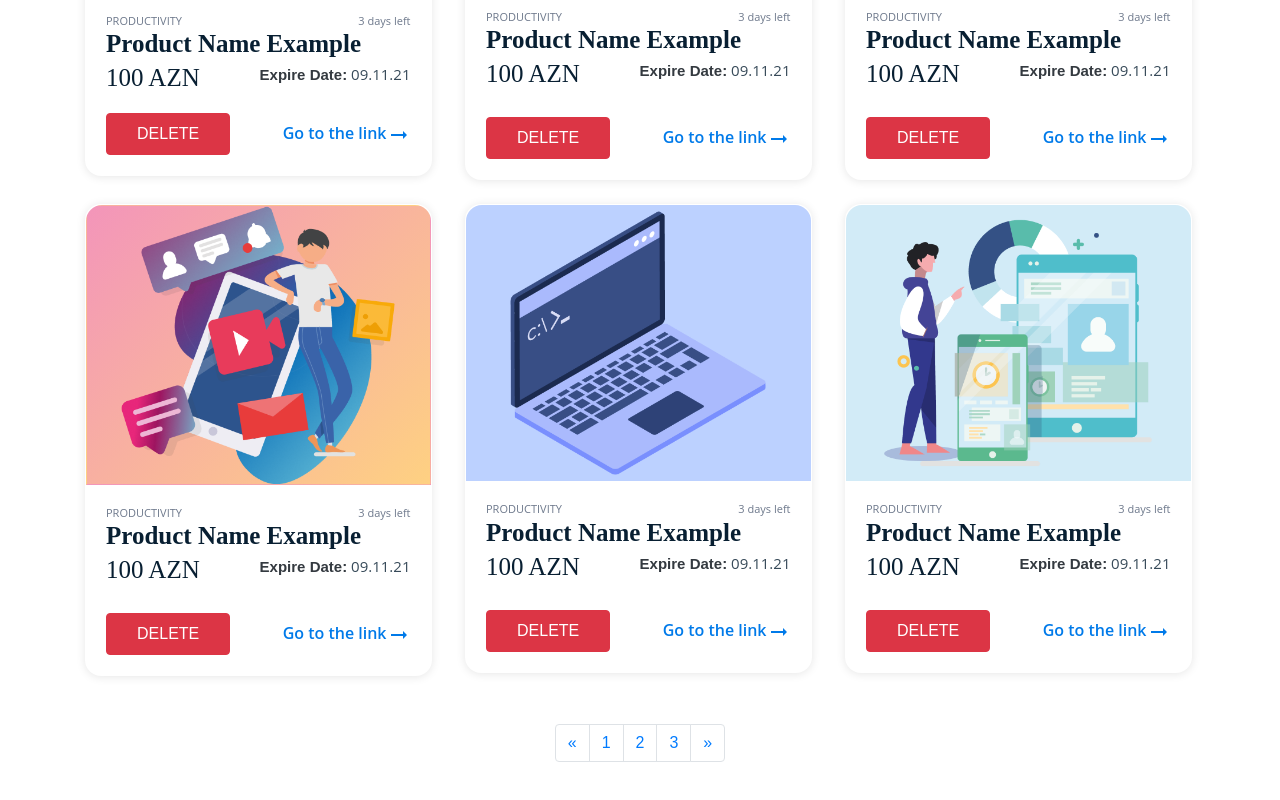
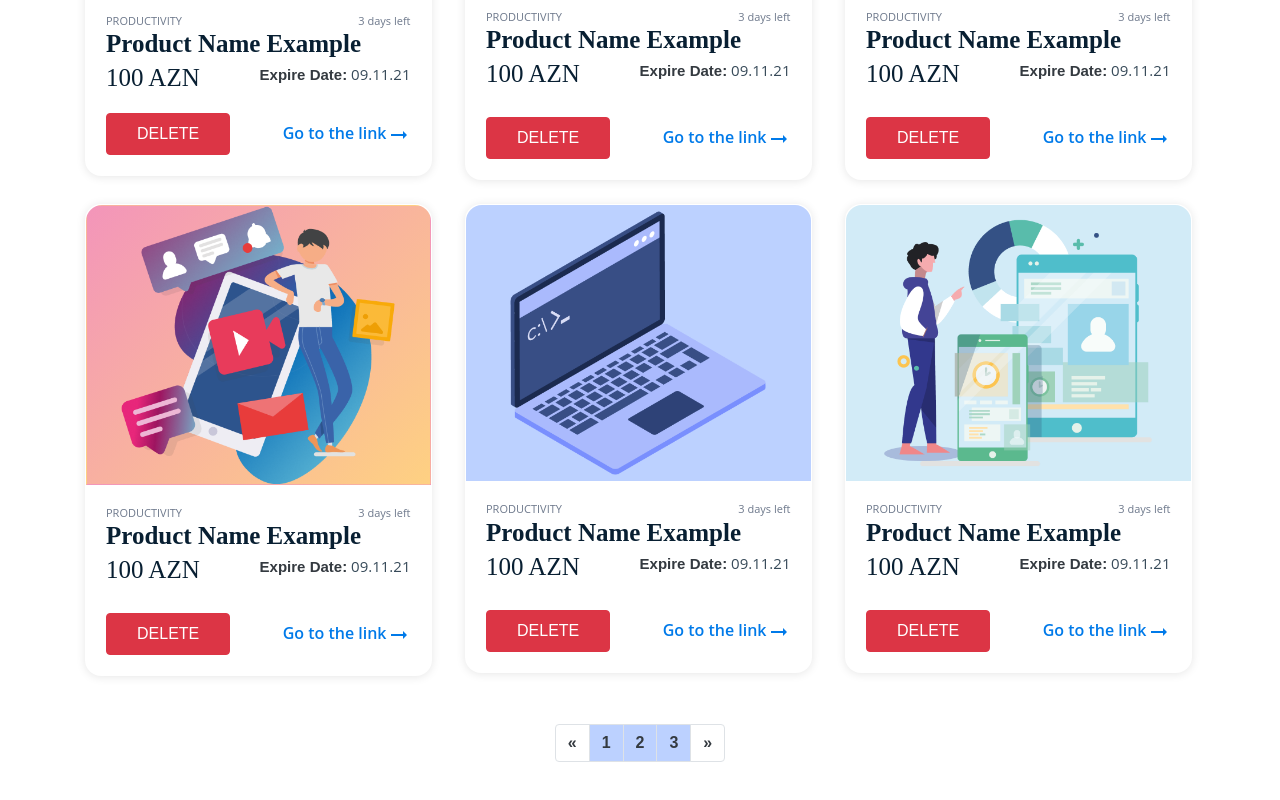
Before and after one commit to Sevda-HHH/UniSubscribe, a React (Create React App) app in the folder PYP hackathon/app/: page / in a window 1280 px wide. Shown: the part 435-1235 px from the top of the page. Built offline with nearby package versions, Linux system fonts and the light colour scheme.

Commit message:
Pagination View Updated

```diff
--- a/PYP hackathon/app/src/components/Products/ProductsPagination.tsx
+++ b/PYP hackathon/app/src/components/Products/ProductsPagination.tsx
@@ -6,7 +6,7 @@ interface IProps {
 export const ProductsPaginationItem: React.FC<IProps> = ({ arr }): any => {
     console.log(arr)
     return (arr.map((d: number) => {
-        return (<li key={d} className="page-item"><a className="page-link" href={`http://server/..../page?=${d}`}>{d}</a></li>)
+        return (<li key={d} className="page-item"><a className=" bg-purple text-dark  page-link" href={`http://server/..../page?=${d}`}><b>{d}</b></a></li>)
     }
     ))
 
--- a/PYP hackathon/app/src/components/Products/index.tsx
+++ b/PYP hackathon/app/src/components/Products/index.tsx
@@ -253,14 +253,14 @@ export const Products = () => {
                     <nav aria-label="Page navigation example">
                         <ul className="pagination">
                             <li className="page-item">
-                                <a className="page-link" href="#" aria-label="Previous">
-                                    <span>&laquo;</span>
+                                <a className="text-dark page-link" href="#" aria-label="Previous">
+                                    <b> <span>&laquo;</span></b>
                                 </a>
                             </li>
                             <ProductsPaginationItem arr={arr} />
                             <li className="page-item">
-                                <a className="page-link" href="#" aria-label="Next">
-                                    <span aria-hidden="true">&raquo;</span>
+                                <a className="text-dark page-link" href="#" aria-label="Next">
+                                    <b> <span aria-hidden="true">&raquo;</span></b>
                                 </a>
                             </li>
                         </ul>
```
